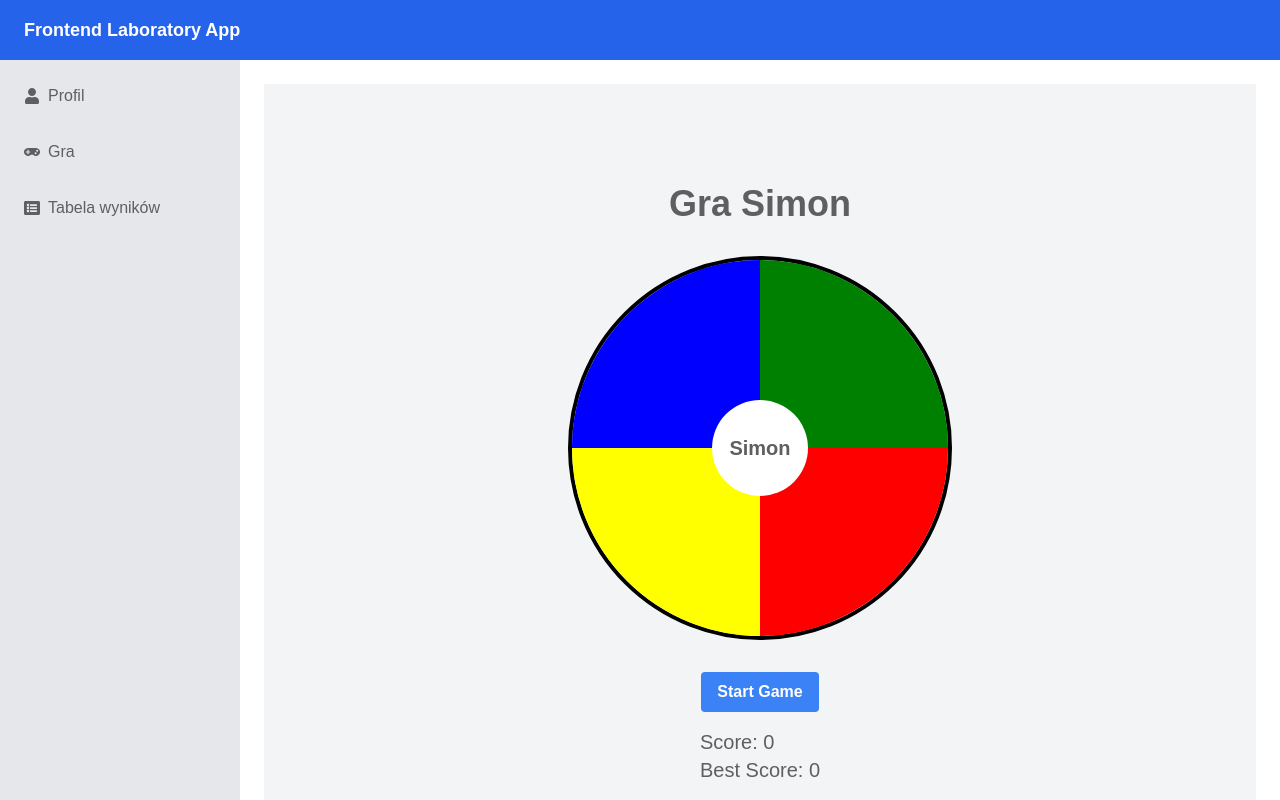
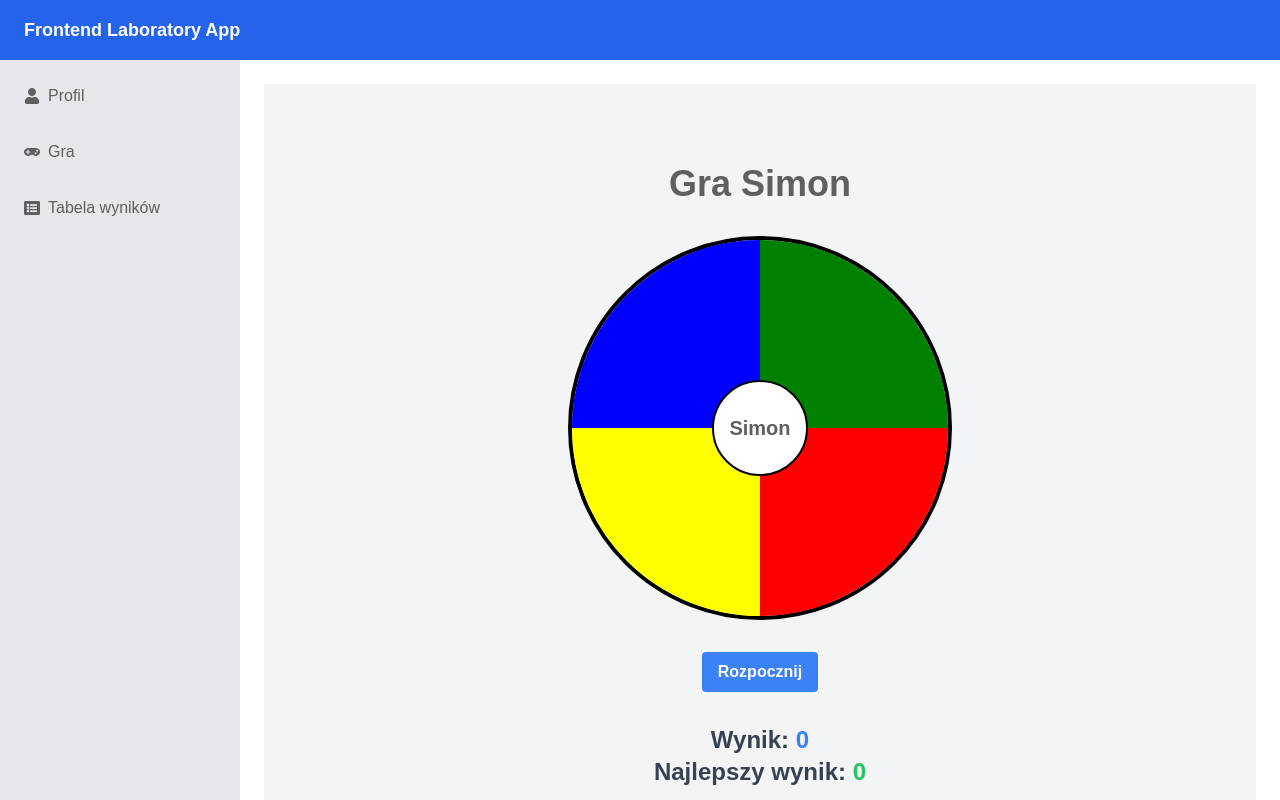
Before and after one commit to AdamNowak02/simongameapp, a Next.js app: page /user/game in a window 1280 px wide. Shown: the top 800 px of the page. Built offline with nearby package versions, Linux system fonts and the light colour scheme; no server answers; the database is empty; sample sign-in values are in the browser's storage.

Commit message:
zakończenie funkcjonalności i części wizualnej gry

```diff
--- a/app/(protected)/user/game/page.js
+++ b/app/(protected)/user/game/page.js
@@ -15,13 +15,13 @@ export default function SimonGame() {
   const [gameOver, setGameOver] = useState(false); // Game over flag
   const [message, setMessage] = useState(""); // Message to show game over
 
-  const colors = ['green', 'red', 'yellow', 'blue']; // Subtle colors
+  const colors = ['green', 'red', 'yellow', 'blue']; // Colors available in the game
 
   useEffect(() => {
     const unsubscribe = onAuthStateChanged(auth, async (currentUser) => {
       if (currentUser) {
         setUser(currentUser);
-        // Fetch the user's best score
+        // Fetch the user's best score from Firebase
         const userDoc = await getDoc(doc(db, 'scores', currentUser.uid));
         if (userDoc.exists()) {
           setBestScore(userDoc.data().BestGamePoints || 0);
@@ -32,31 +32,36 @@ export default function SimonGame() {
     return () => unsubscribe();
   }, []);
 
+
+
+  // Start the game logic
   const startGame = () => {
-    setSequence([]);
-    setPlayerInput([]);
-    setScore(0);
-    setGameOver(false);
-    setMessage(""); // Reset game over message
-    setIsPlaying(true);
-    addNewStep(); // Start the game with the first color
+
+    setTimeout(() => {
+      setIsPlaying(true); // Start the game after a small delay for UX
+      addNewStep(); // Begin the game with the first color in the sequence
+    }, 500); // Short delay before starting the game
   };
 
+  // Add a new random color to the sequence
   const addNewStep = () => {
     const randomColor = colors[Math.floor(Math.random() * colors.length)];
-    setSequence((prev) => [...prev, randomColor]);
-    setPlayerInput([]); // Reset player input when a new step is added
-    playSequence([...sequence, randomColor]); // Play the entire sequence
+    const newSequence = [...sequence, randomColor]; // Add the new color to the sequence
+    setSequence(newSequence);
+    setPlayerInput([]); // Clear player input for the new round
+    playSequence(newSequence); // Play the sequence
   };
 
+  // Play the sequence of colors
   const playSequence = (sequence) => {
     let delay = 0;
     sequence.forEach((color) => {
       setTimeout(() => highlightButton(color), delay);
-      delay += 1000; // Flash each color one by one with a delay of 1 second
+      delay += 1000; // Flash each color with a 1-second delay
     });
   };
 
+  // Highlight a button
   const highlightButton = (color) => {
     const button = document.getElementById(color);
     if (button) {
@@ -65,6 +70,7 @@ export default function SimonGame() {
     }
   };
 
+  // Handle user input when a color is clicked
   const handleButtonClick = (color) => {
     if (!isPlaying || gameOver) return;
 
@@ -76,8 +82,7 @@ export default function SimonGame() {
       // If the player has completed the entire sequence
       if (newPlayerInput.length === sequence.length) {
         setScore((prev) => prev + 1); // Increase the score
-        setPlayerInput([]); // Reset player input for the next round
-        setTimeout(() => addNewStep(), 1000); // Add a new step
+        setTimeout(() => addNewStep(), 1000); // Add a new step after a short delay
       }
     } else {
       // If the input is incorrect, end the game
@@ -87,7 +92,7 @@ export default function SimonGame() {
     }
   };
 
-
+  // End the game and save the score
   const endGame = async () => {
     setIsPlaying(false);
 
@@ -102,6 +107,11 @@ export default function SimonGame() {
         user: user.uid,
       });
     }
+  };
+
+  // Refresh the page when the "Try Again" button is clicked
+  const handleTryAgain = () => {
+    window.location.reload(); // Reload the page to restart the game
   };
 
   return (
@@ -122,25 +132,44 @@ export default function SimonGame() {
             }}
           ></div>
         ))}
-        <div className="absolute w-24 h-24 bg-white rounded-full flex items-center justify-center">
+      <div className="absolute w-24 h-24 bg-white rounded-full flex items-center justify-center border-2 border-black">
   <p className="text-xl font-bold">Simon</p>
 </div>
+
       </div>
 
       <div className="mt-8">
+  {!gameOver ? (
     <button
       onClick={startGame}
       className="bg-blue-500 hover:bg-blue-700 text-white font-bold py-2 px-4 rounded"
+      style={{ visibility: isPlaying ? 'hidden' : 'visible' }} // Ukrywa przycisk, gdy gra jest w toku
     >
-          {gameOver ? 'Try Again' : 'Start Game'}
+      Rozpocznij
     </button>
+  ) : (
+    <button
+      onClick={handleTryAgain} // Trigger page reload
+      className="bg-red-500 hover:bg-red-700 text-white font-bold py-2 px-4 rounded mt-4"
+    >
+      Spróbuj ponownie
+    </button>
+  )}
 </div>
 
-      <div className="mt-4">
-        <p className="text-xl">Score: {score}</p>
-        <p className="text-xl">Best Score: {bestScore}</p>
-        {gameOver && <p className="text-2xl text-red-500">{message}</p>}
+
+
+<div className="mt-8 text-center">
+  <div className="mb-4">
+    <p className="text-2xl font-semibold text-gray-700">Wynik: <span className="text-blue-500">{score}</span></p>
+    <p className="text-2xl font-semibold text-gray-700">Najlepszy wynik: <span className="text-green-500">{bestScore}</span></p>
   </div>
+
+  {gameOver && (
+    <p className="text-3xl font-bold text-red-600 mt-4 animate-pulse">{message}</p>
+  )}
+</div>
+
 
       <style jsx>{`
         .green {
@@ -156,8 +185,8 @@ export default function SimonGame() {
           background-color: #007bff;
         }
         .active {
-          opacity: 0.6;
-          transition: opacity 0.3s ease-in-out;
+          opacity: 0.4;
+          transition: opacity 0.4s ease-in-out;
         }
       `}</style>
     </div>
```
Lines whose indentation alone changed are shown as unchanged.
